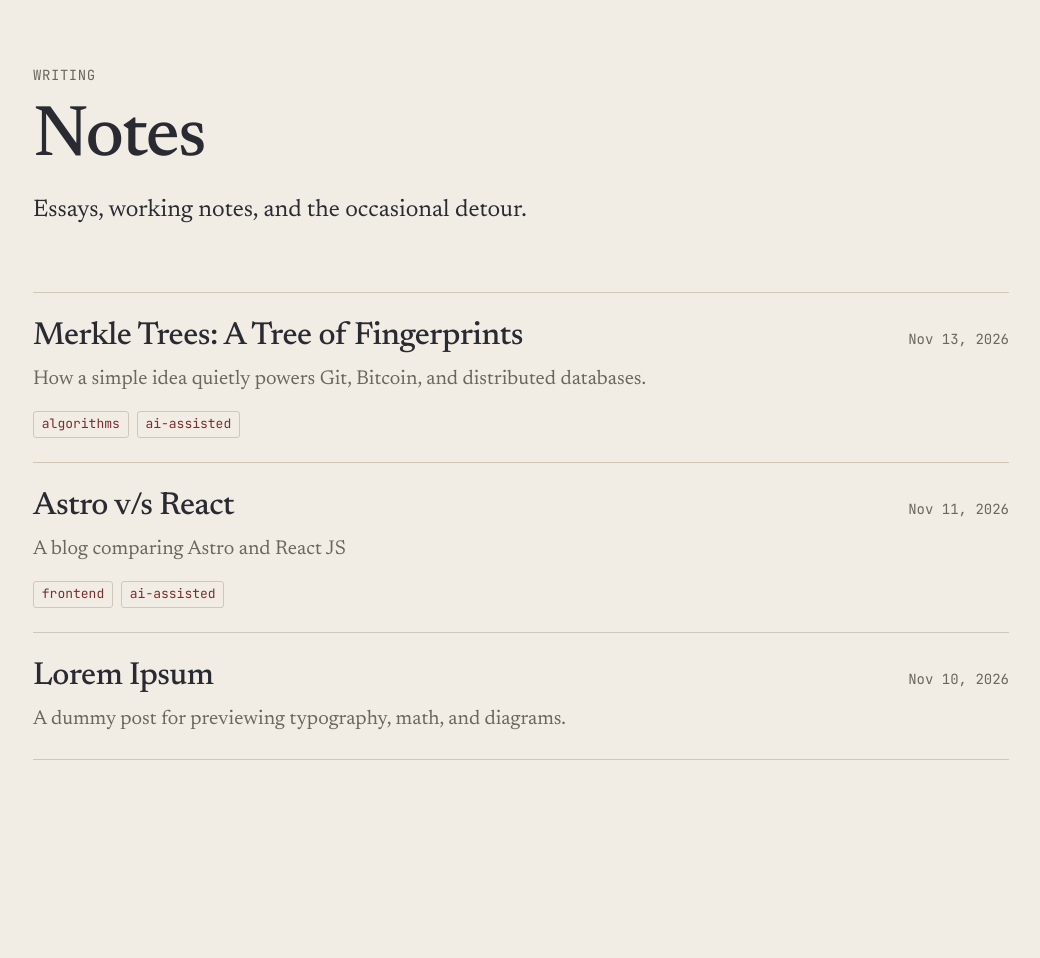
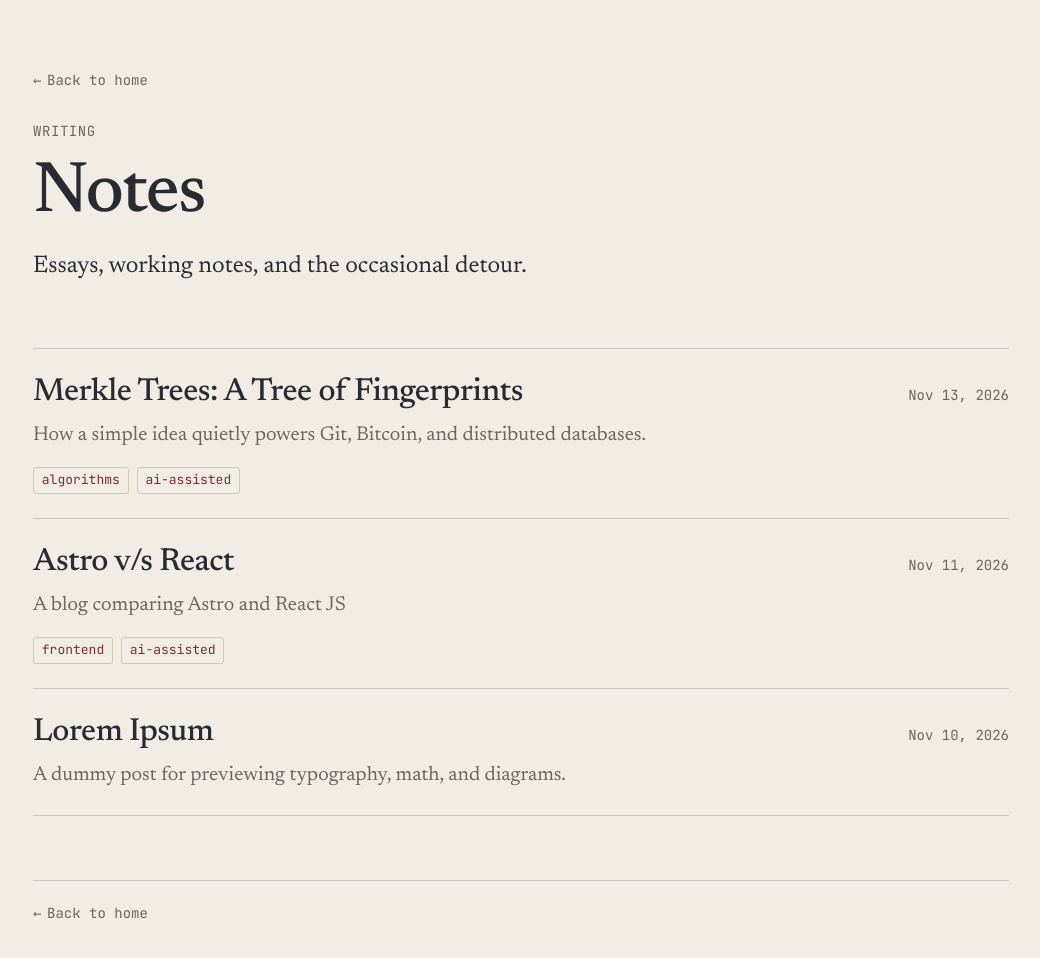
Before and after one commit to deepkpat/portfolio, an Astro site: page /blog in a window 1280 px wide. Shown: the whole page, without its empty margins (119-1159 px from the left). Before the commit the page ends 824 px from the top, so only its background shows below. Built offline with nearby package versions, Linux system fonts and the light colour scheme; Astro itself is replaced by a stand-in of ours; some packages are replaced by stand-ins of ours.

Commit message:
add back to home links

```diff
--- a/src/pages/blog/index.astro
+++ b/src/pages/blog/index.astro
@@ -13,6 +13,11 @@ const posts = (await getCollection("blog")).sort(
     description="Notes on distributed systems, performance, and whatever else catches my attention."
 >
     <header>
+        <nav class="nav" aria-label="Breadcrumb">
+            <a href="/" class="back-link">
+                <span aria-hidden="true">&larr;</span> Back to home
+            </a>
+        </nav>
         <p class="label">Writing</p>
         <h1>Notes</h1>
         <p class="lead">Essays, working notes, and the occasional detour.</p>
@@ -35,9 +40,34 @@ const posts = (await getCollection("blog")).sort(
             <p class="empty">No posts yet.</p>
         )
     }
+
+    <footer class="page-footer">
+        <a href="/" class="back-link">
+            <span aria-hidden="true">&larr;</span> Back to home
+        </a>
+    </footer>
 </BaseLayout>
 
 <style>
+    .nav {
+        margin-bottom: var(--space-3);
+    }
+
+    .back-link {
+        display: inline-flex;
+        align-items: center;
+        gap: 0.35rem;
+        font-family: var(--font-mono);
+        font-size: var(--text-sm);
+        color: var(--ink-muted);
+        text-decoration: none;
+        transition: color 0.15s ease;
+    }
+
+    .back-link:hover {
+        color: var(--oxblood);
+    }
+
     header h1 {
         margin-top: 0;
     }
@@ -53,4 +83,10 @@ const posts = (await getCollection("blog")).sort(
         color: var(--ink-muted);
         margin-top: var(--space-3);
     }
+
+    .page-footer {
+        margin-top: var(--space-5);
+        padding-top: var(--space-2);
+        border-top: 1px solid var(--rule);
+    }
 </style>
--- a/src/pages/projects/index.astro
+++ b/src/pages/projects/index.astro
@@ -13,6 +13,11 @@ const sortedProjects = (await getCollection("projects"))
     description="Distributed systems and machine learning projects by Deepkumar Patel."
 >
     <header>
+        <nav class="nav" aria-label="Breadcrumb">
+            <a href="/" class="back-link">
+                <span aria-hidden="true">&larr;</span> Back to home
+            </a>
+        </nav>
         <p class="label">Projects</p>
         <h1>Work</h1>
         <p class="lead">Systems and models, shipped.</p>
@@ -35,9 +40,34 @@ const sortedProjects = (await getCollection("projects"))
             <p class="empty">No projects yet.</p>
         )
     }
+
+    <footer class="page-footer">
+        <a href="/" class="back-link">
+            <span aria-hidden="true">&larr;</span> Back to home
+        </a>
+    </footer>
 </BaseLayout>
 
 <style>
+    .nav {
+        margin-bottom: var(--space-3);
+    }
+
+    .back-link {
+        display: inline-flex;
+        align-items: center;
+        gap: 0.35rem;
+        font-family: var(--font-mono);
+        font-size: var(--text-sm);
+        color: var(--ink-muted);
+        text-decoration: none;
+        transition: color 0.15s ease;
+    }
+
+    .back-link:hover {
+        color: var(--oxblood);
+    }
+
     header h1 {
         margin-top: 0;
     }
@@ -53,4 +83,10 @@ const sortedProjects = (await getCollection("projects"))
         color: var(--ink-muted);
         margin-top: var(--space-3);
     }
+
+    .page-footer {
+        margin-top: var(--space-5);
+        padding-top: var(--space-2);
+        border-top: 1px solid var(--rule);
+    }
 </style>
```
Also changed, not shown: src/layouts/BlogLayout.astro (+7 -0 lines).
